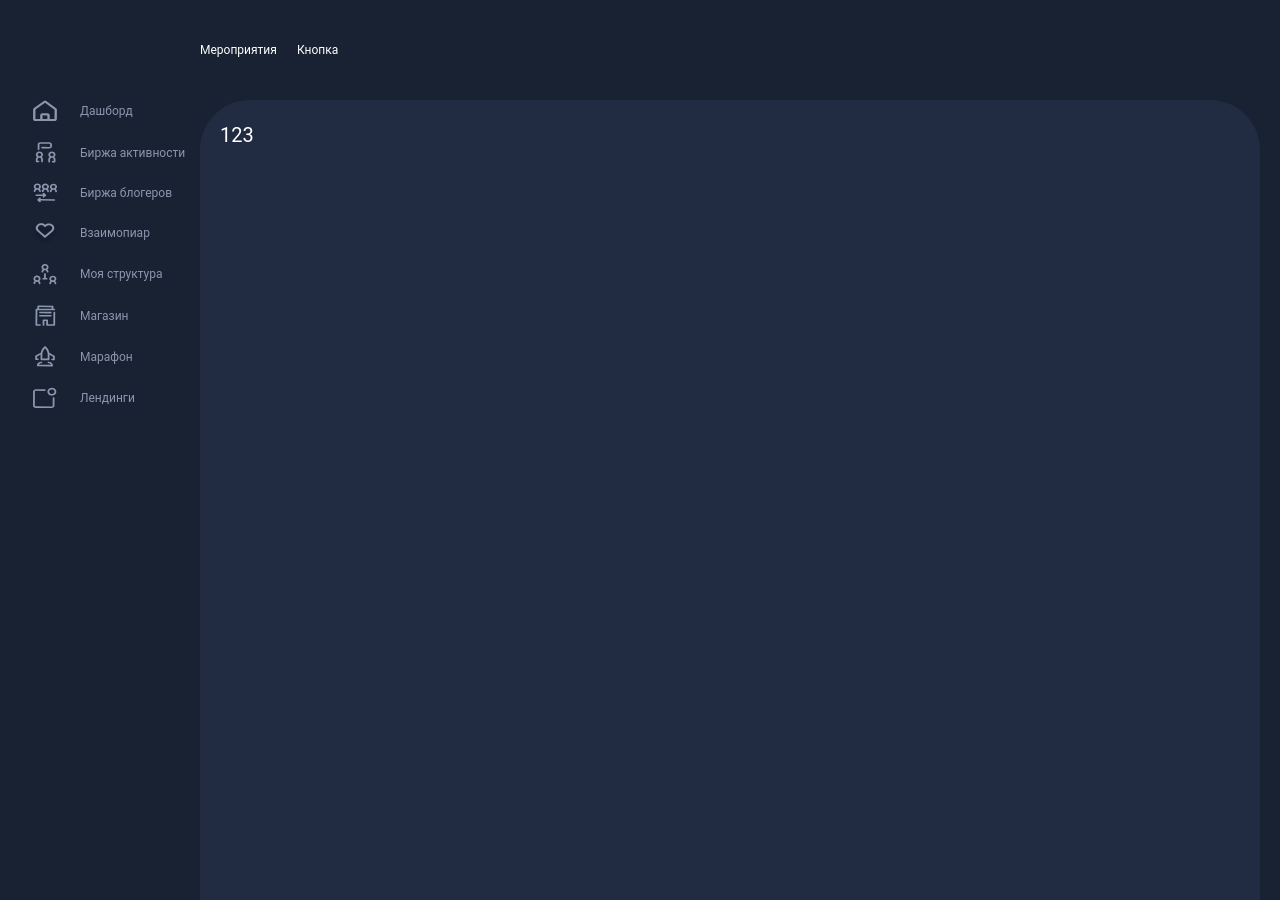
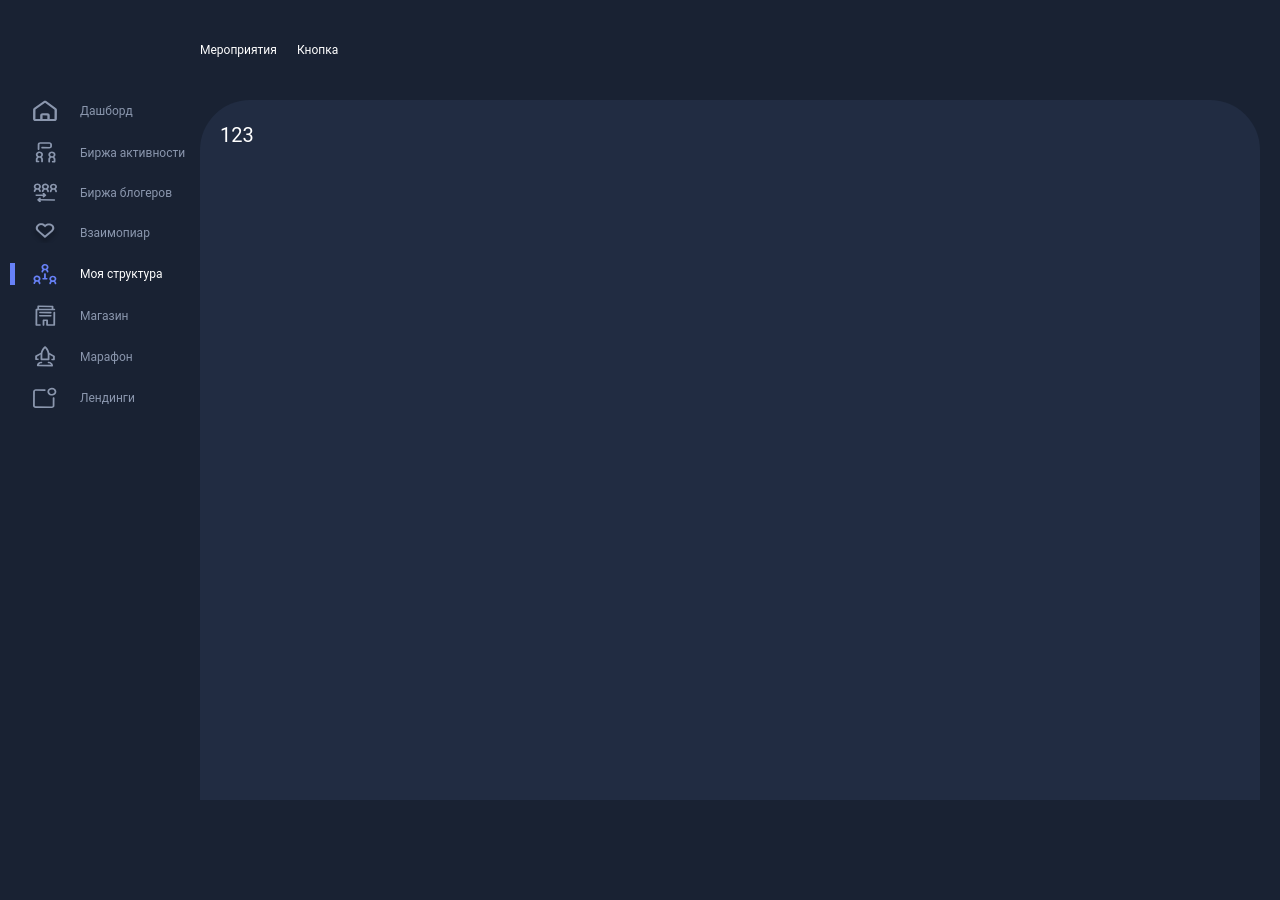
Before and after one commit to ilyasudakov/dfa-media-test-task, a Next.js app: page / in a window 1280 px wide. After the commit the page ends 800 px from the top, so only its background shows below. Built offline with nearby package versions, Linux system fonts and the light colour scheme.

Commit message:
Fix content container styles, Add active property to Sidemenu Desktop

```diff
--- a/src/components/Layout/Header.tsx
+++ b/src/components/Layout/Header.tsx
@@ -1,6 +1,6 @@
 export default function Header() {
   return (
-    <header className="h-[100px] flex sticky top-0 bg-bg-dark">
+    <header className="h-[100px] flex fixed top-0 bg-bg-dark">
       <ul className="flex gap-4 text-[0.6rem] items-center md:pl-[200px]">
         <li>Мероприятия</li>
         <li>Кнопка</li>
--- a/src/components/Layout/SidemenuDesktop.tsx
+++ b/src/components/Layout/SidemenuDesktop.tsx
@@ -9,15 +9,25 @@ import StoreIcon from "../../assets/store.svg";
 import MaraphonIcon from "../../assets/maraphon.svg";
 import LandingsIcon from "../../assets/landings.svg";
 
-const NAV = [
-  { text: "Дашборд", icon: <HomeIcon /> },
-  { text: "Биржа активности", icon: <ActivityIcon /> },
-  { text: "Биржа блогеров", icon: <BloggersIcon /> },
-  { text: "Взаимопиар", icon: <HeartIcon /> },
-  { text: "Моя структура", icon: <StructureIcon /> },
-  { text: "Магазин", icon: <StoreIcon /> },
-  { text: "Марафон", icon: <MaraphonIcon /> },
-  { text: "Лендинги", icon: <LandingsIcon /> },
+type NavType = {
+  text: string;
+  icon: (props: { className: string }) => React.ReactNode;
+  isActive?: boolean;
+};
+
+const NAV: NavType[] = [
+  { text: "Дашборд", icon: (props) => <HomeIcon {...props} /> },
+  { text: "Биржа активности", icon: (props) => <ActivityIcon {...props} /> },
+  { text: "Биржа блогеров", icon: (props) => <BloggersIcon {...props} /> },
+  { text: "Взаимопиар", icon: (props) => <HeartIcon {...props} /> },
+  {
+    text: "Моя структура",
+    icon: (props) => <StructureIcon {...props} />,
+    isActive: true,
+  },
+  { text: "Магазин", icon: (props) => <StoreIcon {...props} /> },
+  { text: "Марафон", icon: (props) => <MaraphonIcon {...props} /> },
+  { text: "Лендинги", icon: (props) => <LandingsIcon {...props} /> },
 ];
 
 export default function SidemenuDesktop() {
@@ -27,14 +37,21 @@ export default function SidemenuDesktop() {
   text-[0.6rem] text-secondary-light-grey"
     >
       <ul className="flex flex-col gap-4">
-        {NAV.map(({ text, icon }) => (
+        {NAV.map(({ text, icon, isActive }) => (
           <li key={text}>
-            <Link href={`/${text}`}>
-              <div className="flex gap-4 pl-6 items-center">
+            <Link href={`/`}>
+              <div
+                className={
+                  "relative flex gap-4 pl-6 items-center cursor-pointer " +
+                  (isActive
+                    ? "before:w-1 before:h-full before:bg-secondary before:absolute before:left-2"
+                    : " ")
+                }
+              >
                 <div className="flex items-center justify-center w-[1.5rem]">
-                  {icon}
+                  {icon({ className: isActive ? "fill-secondary" : "" })}
                 </div>
-                <span className="">{text}</span>
+                <span className={isActive ? "text-white" : ""}>{text}</span>
               </div>
             </Link>
           </li>
--- a/src/components/Layout/index.tsx
+++ b/src/components/Layout/index.tsx
@@ -8,8 +8,8 @@ export default function Layout({ children }: { children: React.ReactNode }) {
       <div className="flex h-full">
         <SidemenuDesktop />
         <div
-          className="md:ml-[200px] md:mr-4 rounded-tl-[50px] rounded-tr-[50px]
-        bg-bg-light min-h-full w-full p-4"
+          className="md:ml-[200px] mt-[100px] md:mr-4 rounded-tl-[50px] rounded-tr-[50px]
+        bg-bg-light h-[calc(100%-100px)] w-full p-4"
         >
           {children}
         </div>
```
Also changed, not shown: src/assets/structure.svg.
